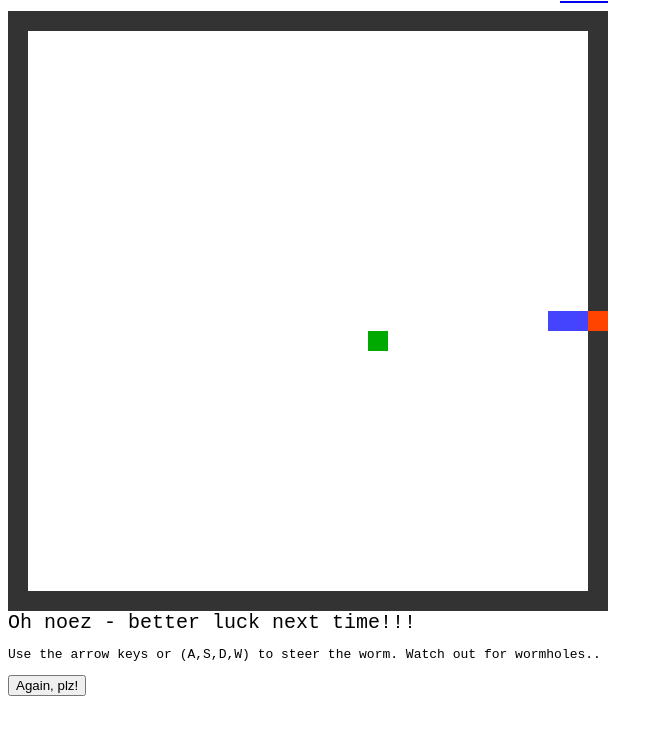
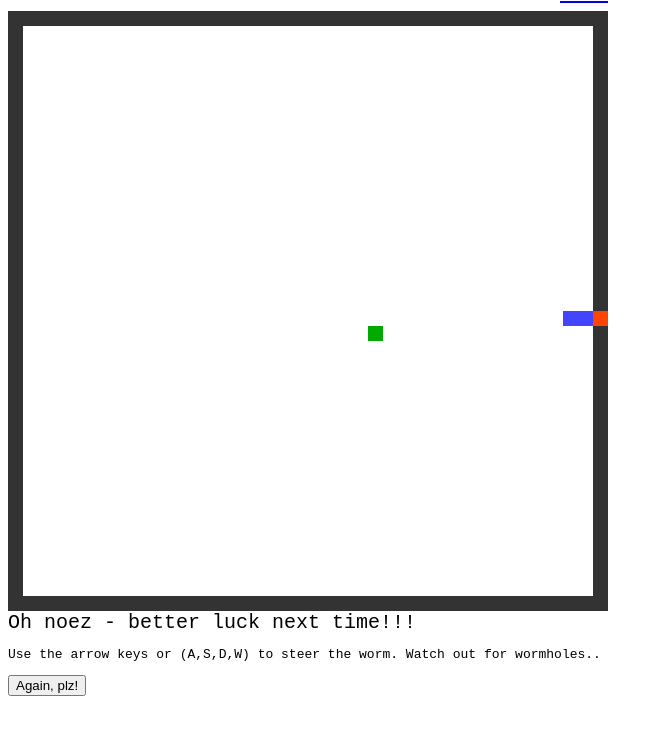
Before and after one commit to tnikkine/lulz, a plain HTML site: page retroworm/retroworm.html in a window 1280 px wide. Shown: the part 70-800 px from the top of the page, without its empty margins (0-663 px from the left). Drawn offline with Linux system fonts and the light colour scheme.

Commit message:
Minor refactoring.

```diff
--- a/retroworm/retroworm.css
+++ b/retroworm/retroworm.css
@@ -10,8 +10,8 @@ body {font-family: monospace;}
 #backLink {position: absolute; right: 10px;}
 #score {font-weight: bold;}
 table#gameboard { margin: 0; pagging:0; border: none; border-spacing: 0}
-tr {height: 20px; margin: 0; }
-td {width: 20px; padding: 0;  margin: 0;}
+tr {height: 15px; margin: 0; }
+td {width: 15px; padding: 0;  margin: 0;}
 #endMsg {display: none; font-size: 20px;}
 #buttons {margin-top: 10px;}
 #instructions {margin-top: 10px;}
--- a/retroworm/retroworm.js
+++ b/retroworm/retroworm.js
@@ -1,13 +1,13 @@
-gameArea = 30;
-oneBiteLengthIncreaseAmount = 3;
-gameUpdateFrequency = 70;
-wormbody = "worm";
-food = "wormFood";
-collision = "collision";
-wormhole = "wormhole";
-fadeSpeed = 400;
-wormholeAppearRate = 80;
-wormholeSpawnDistance = 8;
+var gameArea = 40;
+var oneBiteLengthIncreaseAmount = 3;
+var gameUpdateFrequency = 70;
+var wormbody = "worm";
+var food = "wormFood";
+var collision = "collision";
+var wormhole = "wormhole";
+var fadeSpeed = 400;
+var wormholeAppearRate = 70;
+var wormholeSpawnDistance = 8;
 var wormholeRateCounter;
 var currentlyPlaying;
 var worm;
@@ -15,7 +15,6 @@ var updateRoutineId = 0;
 var keyEventProcessed;
 
 $(document).ready(function() {
-  worm = new Worm();
   initializeButtons();
   bindKeys();
   buildGameArea();
@@ -76,11 +75,11 @@ function buildGameArea() {
 
 function startNewGame() {
   currentlyPlaying = true;
-  $("#focus").focus();  // ahem.. how to set focus without a dummy field?
+  $("#focus").focus();
   $("#startButton").attr("disabled","disabled");
   $("#endMsg").slideUp(fadeSpeed);
   $("td").removeClass(wormbody).removeClass(food).removeClass(wormhole).removeClass(collision);
-  worm.spawn();
+  worm = new Worm();
   createWormFood();
   wormholeRateCounter = 0;
   updateRoutineId = setInterval(updateGame, gameUpdateFrequency);
@@ -94,28 +93,25 @@ function Worm() {
     var boardCenter = Math.floor(gameArea / 2);
     this.location[0] = new Coord(boardCenter, boardCenter);
     this.head = this.location[0];
-    this.size = 0;
     this.grow();
   };
   this.grow = function() {
-    for (i=0; i<oneBiteLengthIncreaseAmount; i++) {
-      this.size++;
-      this.location[this.size] = new Coord(-1,-1);
+    var i = oneBiteLengthIncreaseAmount;
+    while (i--) {
+      this.location.push(new Coord(-1,-1));
     }
-    this.tail = this.location[this.size];
   };
   this.updatePosition = function() {
-    for (i=this.size; i>0; i--) {
-      this.location[i].x = this.location[i-1].x;
-      this.location[i].y = this.location[i-1].y;
-    }
-    worm.head.x += worm.xDirection;
-    worm.head.y += worm.yDirection;
+    this.location.pop();
+    this.location.splice(0, 0, new Coord(worm.head.x + worm.xDirection, worm.head.y + worm.yDirection));
+    worm.head = this.location[0];
+    this.tail = this.location[this.location.length - 1];
   }
   this.draw = function() {
     $(worm.head.asBoardCoords()).addClass(wormbody);
     $(worm.tail.asBoardCoords()).removeClass(wormbody);
   }
+  this.spawn();
 }
 
 function updateGame() {
@@ -169,7 +165,7 @@ function createWormholes() {
 }
 
 function updateScore() {
-  $("#score").html(worm.size - oneBiteLengthIncreaseAmount);  // no score for the startup worm length
+  $("#score").html(worm.location.length - 1 - oneBiteLengthIncreaseAmount);  // no score for the startup worm length
 }
 
 function checkPlayStatus() {
```
